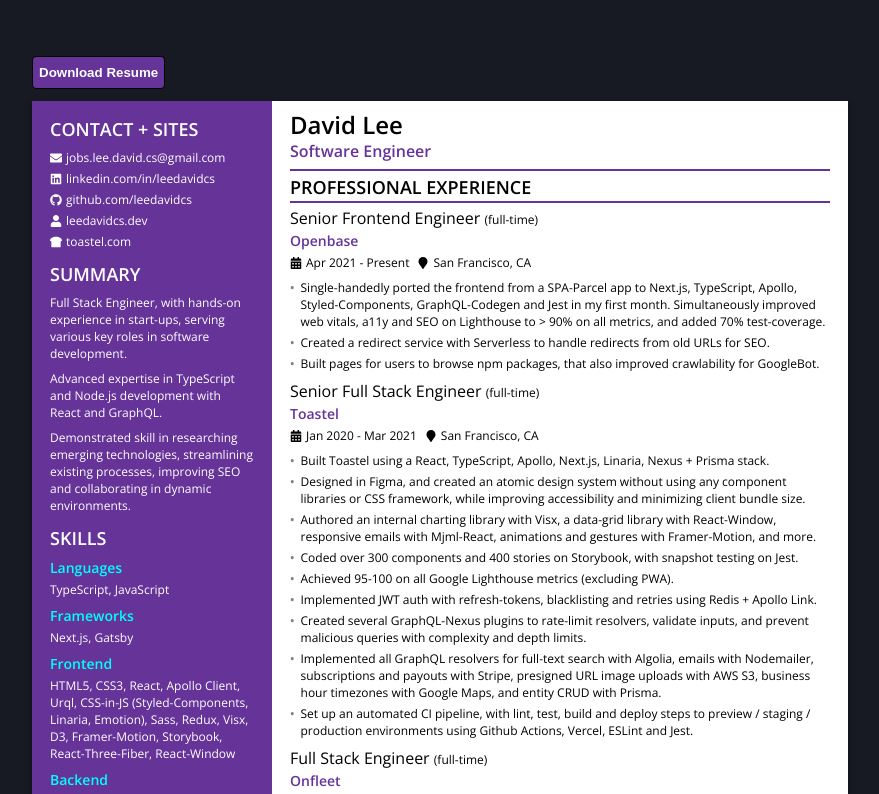
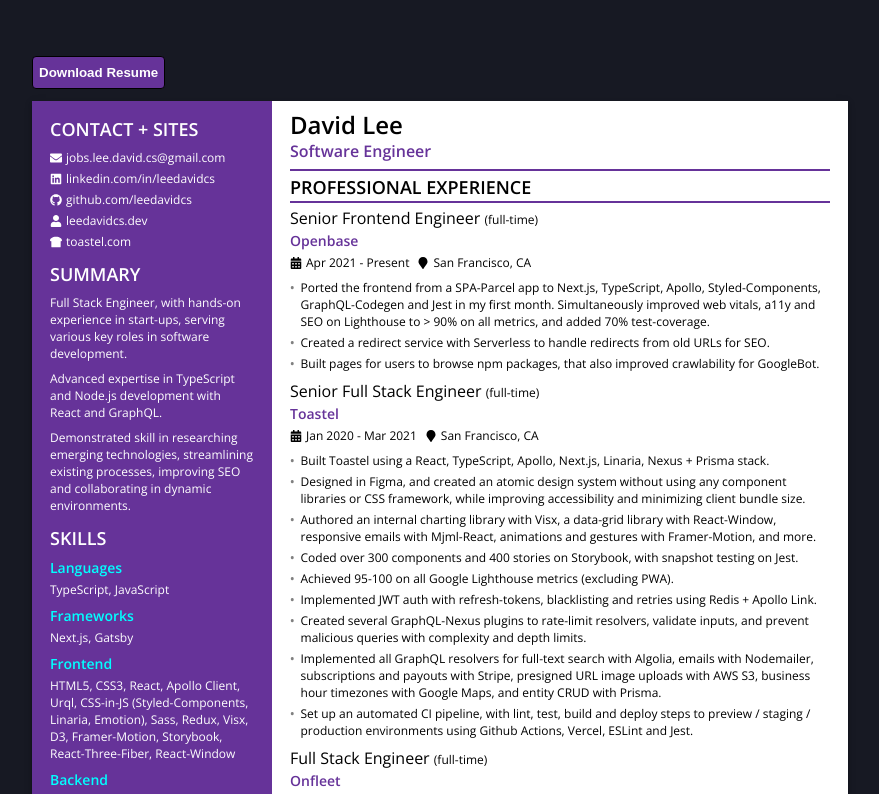
Before and after one commit to leedavidcs/leedavidcs, a React (Create React App) app: page / in a window 1280 px wide. Shown: the top 794 px of the page, without its empty margins (200-1079 px from the left). Built offline with nearby package versions, Linux system fonts and the light colour scheme.

Commit message:
Change bullet start

```diff
--- a/src/page-parts/resume.page-part/index.tsx
+++ b/src/page-parts/resume.page-part/index.tsx
@@ -103,11 +103,10 @@
 					>
 						<Ul>
 							<Ul.Li>
-								Single-handedly ported the frontend from a SPA-Parcel app to
-								Next.js, TypeScript, Apollo, Styled-Components, GraphQL-Codegen and
-								Jest in my first month. Simultaneously improved web vitals, a11y and
-								SEO on Lighthouse to &gt; 90% on all metrics, and added 70%
-								test-coverage.
+								Ported the frontend from a SPA-Parcel app to Next.js, TypeScript,
+								Apollo, Styled-Components, GraphQL-Codegen and Jest in my first
+								month. Simultaneously improved web vitals, a11y and SEO on
+								Lighthouse to &gt; 90% on all metrics, and added 70% test-coverage.
 							</Ul.Li>
 							<Ul.Li>
 								Created a redirect service with Serverless to handle redirects from
```
